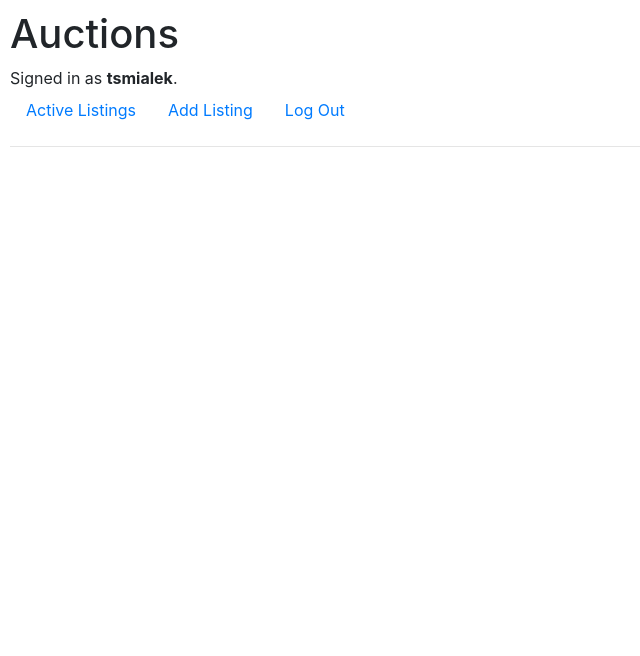
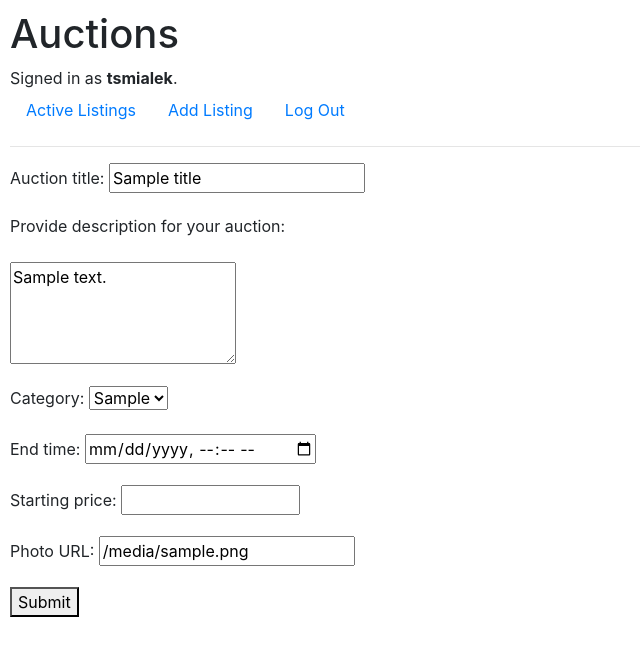
Before and after one commit to tsmialek/Commerce, a Django app: template auctions/templates/auctions/add_listing.html in a window 1280 px wide. Shown: the top 656 px of the page, without its empty margins (0-640 px from the left). Run offline with Django 3.2, Linux system fonts and the light colour scheme; a user stored in the database is signed in; tables that the repository leaves empty hold one stand-in row (values such as "Sample post"); the template is opened without the code that fills it: most values are stand-ins (such as "Sample title", 1, 10 or a date in 2020); some libraries are stand-ins or nearby versions.

Commit message:
finisher 'add_listing' view'

```diff
--- a/auctions/auction_forms.py
+++ b/auctions/auction_forms.py
@@ -1,10 +1,11 @@
 from django import forms
 from . import models
+from .auctions_const import *
 
 class CreateListingForm(forms.Form):
     title = forms.CharField(label='Auction title: ', required=True, max_length=255)
     description = forms.CharField(label='Provide description for your auction: ',
         widget=forms.Textarea(attrs={'rows': 4}))
-    category = forms.ChoiceField(choices=models.Listing().CATEGORIES, widget=forms.Select())
+    category = forms.ChoiceField(choices=CATEGORIES, widget=forms.Select())
     end_time = forms.DateTimeField()
     starting_price = forms.DecimalField(max_digits=10, decimal_places=2)
--- /dev/null
+++ b/auctions/auctions_const.py
@@ -0,0 +1,13 @@
+SHORT_TEXT = 64
+LONG_TEXT = 255
+MAX_DIGITS = 10
+DECIMAL_PLACES = 2
+
+CATEGORIES = [
+    ('electronics', 'Electronics'),
+    ('fashion', 'Fashion'),
+    ('sport', 'Sport'),
+    ('home', 'Home'),
+    ('health', 'Health'),
+    ('other', 'Other')
+]
--- a/auctions/models.py
+++ b/auctions/models.py
@@ -2,25 +2,19 @@ from django.contrib.auth.models import AbstractUser
 from django.core.validators import MinValueValidator, MaxValueValidator
 from django.db import models
 from django.utils import timezone
+from .auctions_const import *
 
 
 class User(AbstractUser):
     pass
 
 class Listing(models.Model):
-    CATEGORIES = [
-        ('electronics', 'Electronics'),
-        ('fashion', 'Fashion'),
-        ('sport', 'Sport'),
-        ('home', 'Home'),
-        ('health', 'Health')
-    ]
-    title = models.CharField(max_length=255, null=False)
+    title = models.CharField(max_length=LONG_TEXT, null=False)
     description = models.TextField()
-    category = models.CharField(max_length=64, choices=CATEGORIES, null=True)
+    category = models.CharField(max_length=SHORT_TEXT, choices=CATEGORIES, null=True)
     seller = models.ForeignKey(User, on_delete = models.CASCADE, related_name = 'listings')
-    current_bid = models.DecimalField(max_digits=10, decimal_places=2)
-    starting_price = models.DecimalField(max_digits=10, decimal_places=2)
+    current_bid = models.DecimalField(max_digits=MAX_DIGITS, decimal_places=DECIMAL_PLACES)
+    starting_price = models.DecimalField(max_digits=MAX_DIGITS, decimal_places=DECIMAL_PLACES)
     end_time = models.DateTimeField()
     photo_url = models.URLField(blank=True, null=True)
 
@@ -40,7 +34,7 @@ class Coments(models.Model):
 
 
 class Bids(models.Model):
-    bid_amount = models.DecimalField(max_digits=10, decimal_places=2, default=10)
+    bid_amount = models.DecimalField(max_digits=MAX_DIGITS, decimal_places=DECIMAL_PLACES, default=10)
     bidder = models.ForeignKey(User, on_delete=models.CASCADE, related_name='user_bids')
     listing = models.ForeignKey(Listing, on_delete=models.CASCADE, related_name='listing_bids')
     timestamp = models.DateTimeField(auto_now_add=True)
--- a/auctions/templates/auctions/add_listing.html
+++ b/auctions/templates/auctions/add_listing.html
@@ -4,9 +4,43 @@
 
 <form action="add_listing" method="post">
     {% csrf_token %}
+
     <div class="form-group">
+      <label for="id_title">Auction title:</label>
+      <input type="text" name="title" maxlength="255" id="id_title" value="{{ title }}">
+    </div>
 
+    <div class="form-group">
+      <p><label for="id_description">Provide description for your auction:</label></p>
+      <textarea name="description" rows="4" id="id_description">{{ description }}</textarea>
     </div>
-</form>
+
+    <div class="form-group">
+      <label for="id_category">Category:</label>
+      <select name="category" id="id_category" value="{{ category }}">
+        {% for category in categories %}
+          <option value="{{ category.0 }}">{{ category.1 }}</option>
+        {% endfor %}
+      </select>
+    </div>
+
+    <div class="form-group">
+      <label for="id_end_time">End time:</label>
+      <input type="datetime-local" name="end_time" required id="id_end_time" value="{{ end_time }}">
+    </div>
+
+    <div class="form-group">
+      <label for="id_starting_price">Starting price:</label>
+      <input type="number" name="starting_price" step="0.01" min="0" max="99999999.99" required id="id_starting_price">
+    </div>
+
+    <div class="form-group">
+      <label for="id_photo_url">Photo URL:</label>
+      <input type="text" name="photo_url" id="id_photo_url" value="{{ photo_url }}">
+    </div>
+    <p>{{ error_msg }}</p>
+    <button type="submit">Submit</button>
+  </form>
+
 
 {% endblock body %}
```
Also changed, not shown: auctions/utils.py (added, +10 -0 lines), auctions/views.py (+28 -4 lines), db.sqlite3.
